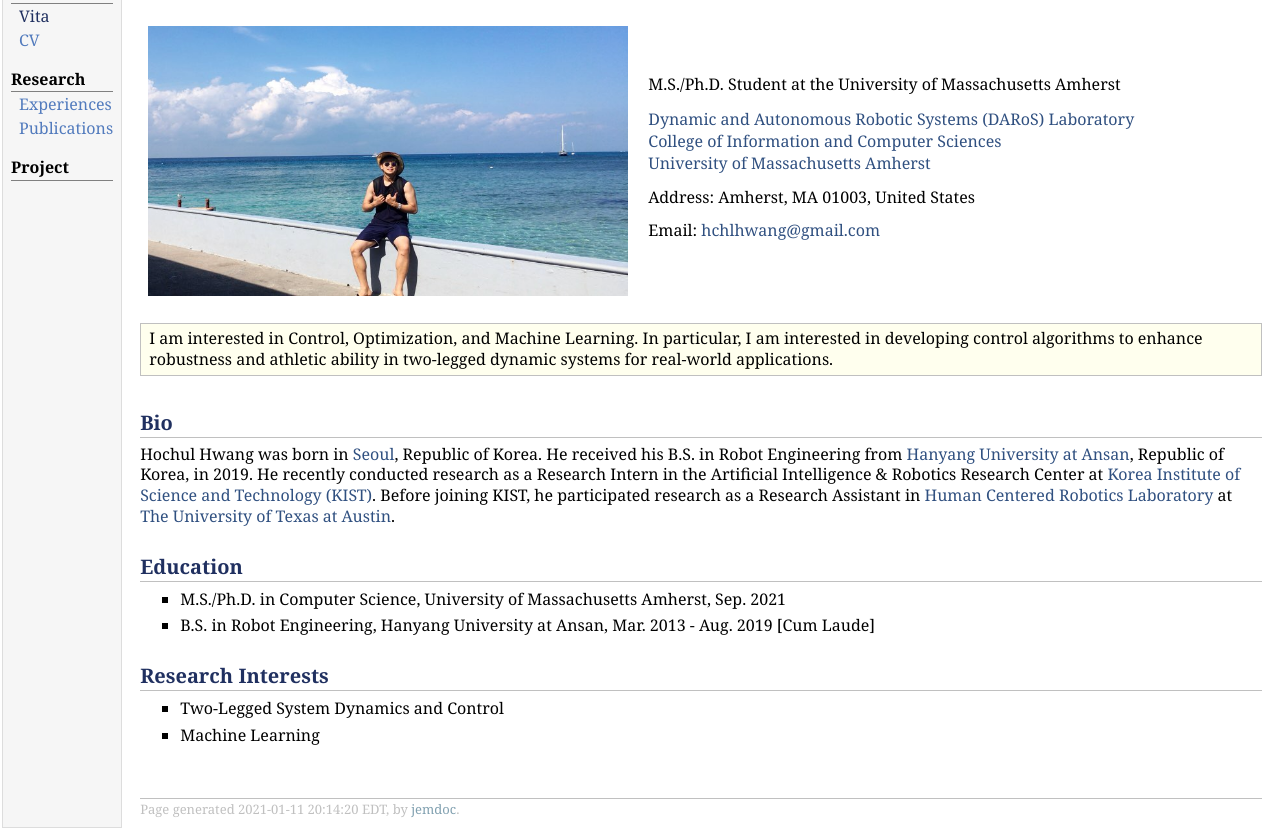
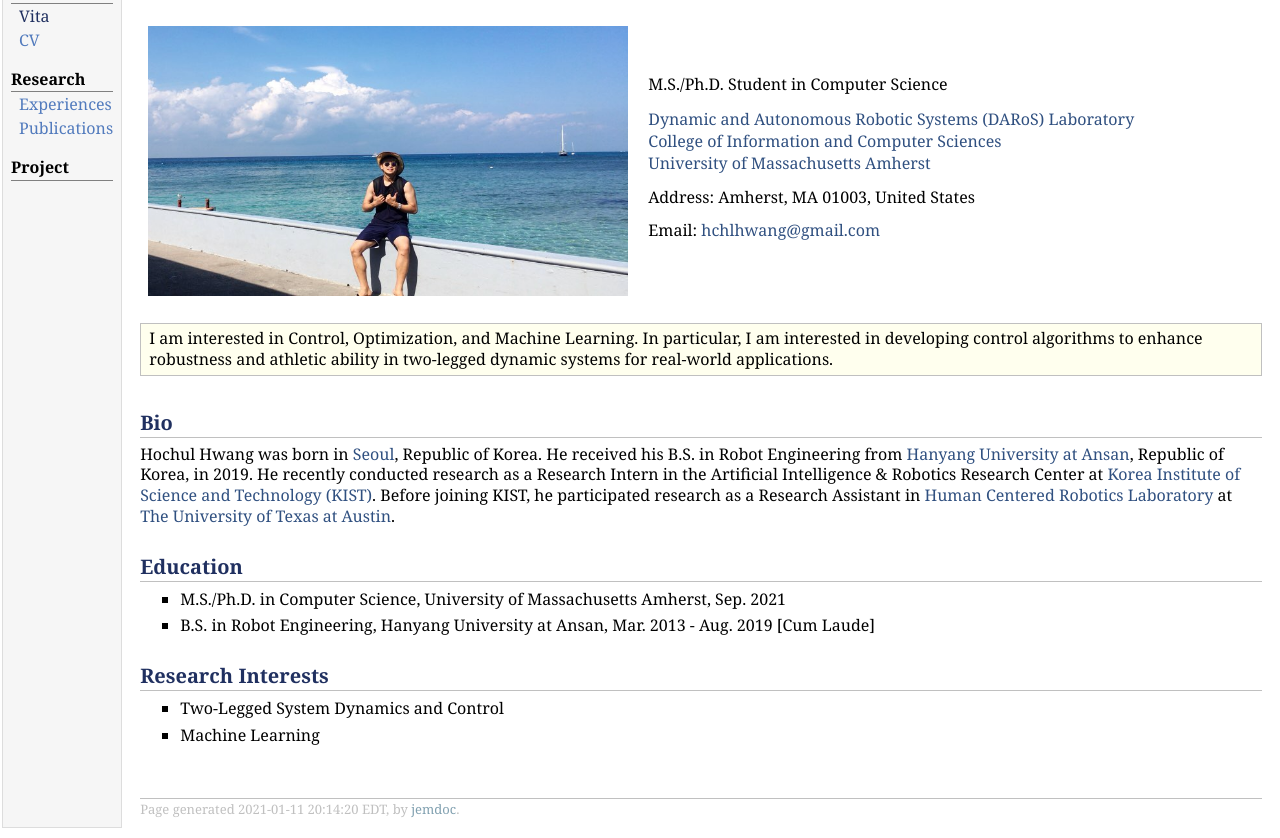
Before and after one commit to hchlhwang/hchlhwang.wepage.bk, a plain HTML site: page index.html in a window 1280 px wide. Shown: the part 48-886 px from the top of the page. Drawn offline with Linux system fonts and the light colour scheme.

Commit message:
[8/11] index.html updated

```diff
--- a/index.html
+++ b/index.html
@@ -32,7 +32,7 @@
 <!--<a href="http://www.imrc.kist.re.kr/en/">Visual Intelligence Group</a><br />-->
 <!--<a href="http://www.imrc.kist.re.kr/en/">Artificial Intelligence & Robotics Research Center</a><br />-->
 <!--<a href="https://eng.kist.re.kr/">Korea Institute of Science and Technology</a></p>-->
-<td align="left"><p>M.S./Ph.D. Student at the University of Massachusetts Amherst<br /></p>
+<td align="left"><p>M.S./Ph.D. Student in Computer Science<br /></p>
 <a href="https://groups.cs.umass.edu/daros/sample-home-page/">Dynamic and Autonomous Robotic Systems (DARoS) Laboratory</a><br />
 <a href="https://www.cics.umass.edu">College of Information and Computer Sciences</a><br />
 <a href="https://www.umass.edu">University of Massachusetts Amherst</a></p>
```
